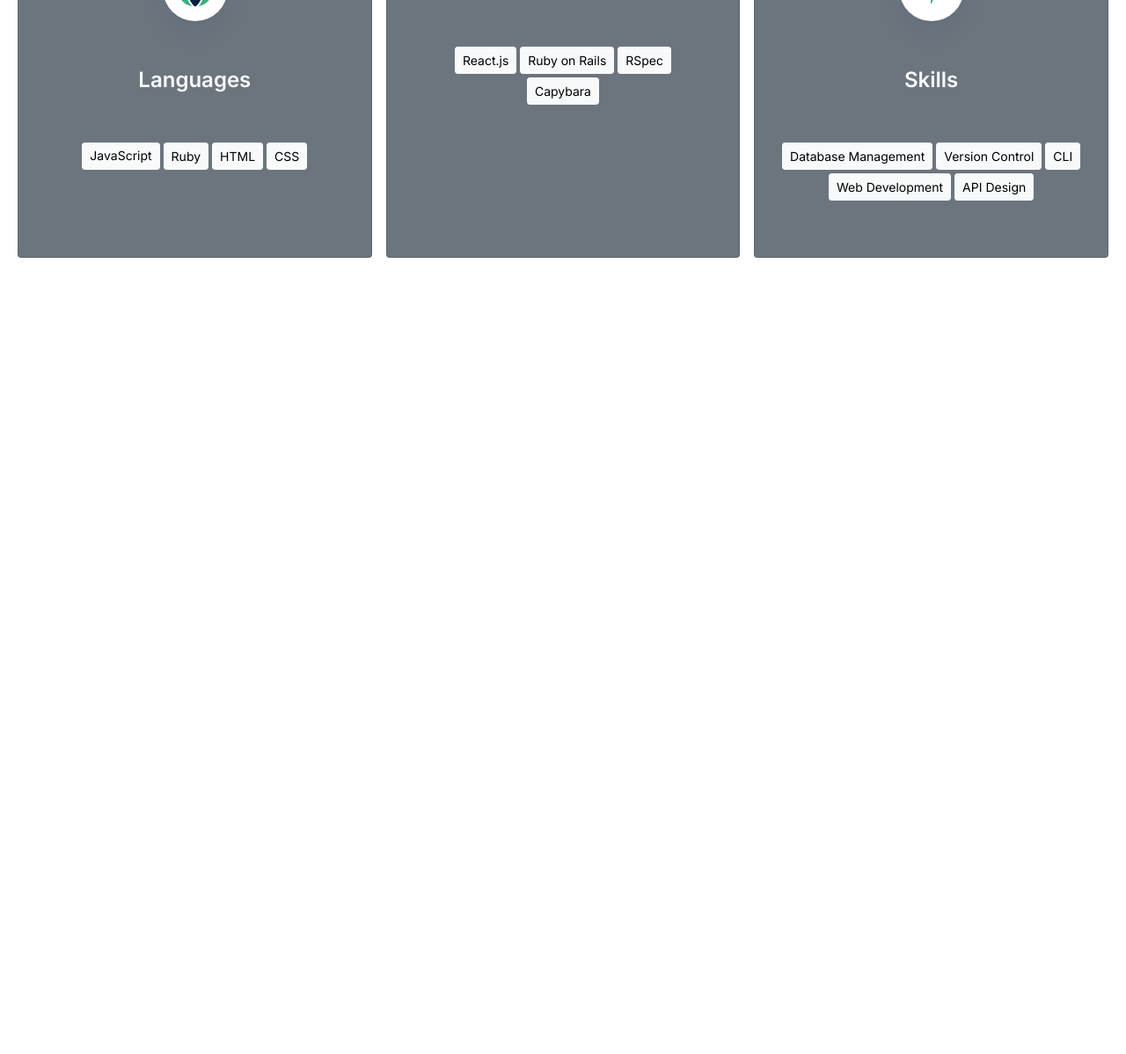
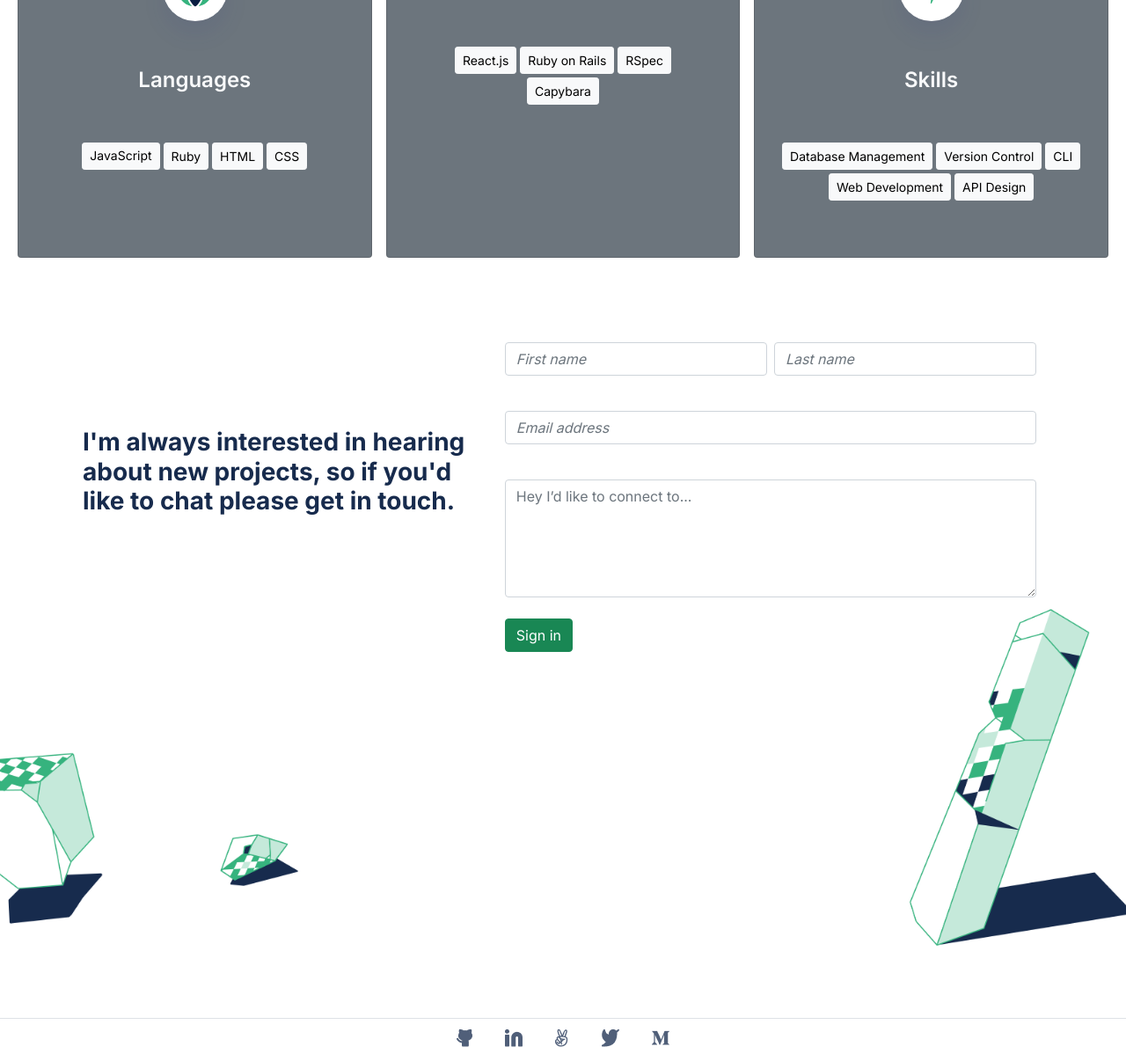
Before and after one commit to cuauh-cabrera/bootstrap-portfolio, a plain HTML site: page index.html in a window 1280 px wide. Shown: the part 2852-4050 px from the top of the page at 88% size. Before the commit the page ends 3145 px from the top, so only its background shows below. Drawn offline with nearby package versions, Linux system fonts and the light colour scheme.

Commit message:
Add contact form and footer

```diff
--- a/index.html
+++ b/index.html
@@ -34,8 +34,8 @@
             <p class="h1 text-center text-wrap text-break mt-5">Hey there. I'm Cuau.</p>
             <h1 class="text-center text-wrap text-break">I'm a software developer.</h1>
         </div>
-        <div class="container-md w-50 mt-3">
-            <p class="headline-text h6 text-center text-wrap text-break w-auto"> I can help you build a product ,
+        <div class="container w-50 mt-3">
+            <p class="headline-text h6 text-center text-wrap text-break"> I can help you build a product ,
                 feature or
                 website Look through some of my
                 work
@@ -197,7 +197,8 @@
                     <img src="./assets/icon-languages.svg" class="card-img-top w-75 mt-3" alt="...">
                     <div class="card-body d-flex flex-column align-items-center">
                         <h3 class="card-title container-sm h4 text-nowrap text-center text-light">Languages</h3>
-                        <div class="btn-group-sm btn-group-md flex-wrap d-flex flex-row justify-content-center gap-1 w-100 mt-5 mb-5">
+                        <div
+                            class="btn-group-sm btn-group-md flex-wrap d-flex flex-row justify-content-center gap-1 w-100 mt-5 mb-5">
                             <button class="btn lh-1 fs-8 fw-light btn-light">JavaScript</button>
                             <button class="btn btn-light">Ruby</button>
                             <button class="btn btn-light">HTML</button>
@@ -227,7 +228,8 @@
                     <img src="./assets/icon-skills.svg" class="card-img-top w-75 mt-3" alt="...">
                     <div class="card-body d-flex flex-column align-items-center">
                         <h3 class="card-title text-wrap h4 text-center text-light w-75">Skills</h3>
-                        <div class="btn-group-sm d-flex flex-row flex-wrap justify-content-center gap-1 w-100 mt-5 mb-5">
+                        <div
+                            class="btn-group-sm d-flex flex-row flex-wrap justify-content-center gap-1 w-100 mt-5 mb-5">
                             <button class="btn btn-light">Database Management</button>
                             <button class="btn btn-light">Version Control</button>
                             <button class="btn btn-light">CLI</button>
@@ -239,21 +241,60 @@
             </div>
         </div>
     </section>
+    <!--Contact section-->
+    <section class="contact container-fluid ">
+        <div class="container d-flex flex-md-row flex-column flex-lg-nowrap align-items-center mt-5 w-100">
+            <div class="container-lg w-75 ">
+                <h3 class="contact__text text-center text-md-start">I'm always interested in hearing about new projects,
+                    so if you'd like to chat
+                    please get in touch.</h3>
+            </div>
+            <div class="container-lg w-100 mt-3">
+                <form class="contact__form row g-2 w-100">
+                    <div class="col-md-6">
+                        <label for="fname" class="form-label invisible">First Name</label>
+                        <input type="text" class="form-control" id="fname" maxlength="30" placeholder="First name"
+                            required>
+                    </div>
+                    <div class="col-md-6">
+                        <label for="lname" class="form-label invisible">Last Name</label>
+                        <input type="text" class="form-control" id="lname" maxlength="30" placeholder="Last name"
+                            required>
+                    </div>
+                    <div class="col-12">
+                        <label for="email" class="form-label invisible">Email</label>
+                        <input type="email" class="form-control" id="email" placeholder="Email address" required>
+                    </div>
+                    <div class="col-12">
+                        <label for="message" class="form-label invisible">Message</label>
+                        <textarea name="" id="message" cols="30" rows="5" class="form-control"
+                            placeholder="Hey I’d like to connect to..." maxlength="300" required></textarea>
+                    </div>
+                    <div class="col-12">
+                        <button type="submit" class="btn btn-success mt-3">Sign in</button>
+                    </div>
+                </form>
+            </div>
+        </div>
 
-
-
-
-
-
-
-
-
-
-
-
-
-
-
+    </section>
+    <!--Footer-->
+    <footer class="container-fluid border-top mt-3">
+        <div class="container d-flex flex-row justify-content-around">
+            <ul class="social-icons list-group d-flex flex-row justify-content-around w-25">
+                <li class="list-group-item border-0"><a href="https://github.com/cuauh-cabrera"><img
+                            src="./assets/github.png" alt="" class=""></a></li>
+                <li class="list-group-item border-0"><a href="https://linkedin.com/in/cuaucabrera"><img
+                            src="./assets/Linkedin icon.png" alt="" class=""></a></li>
+                <li class="list-group-item border-0"><a href="https://www.angellist.com"><img
+                            src="./assets/angellist.png" alt="" class=""></a></li>
+                <li class="list-group-item border-0"><a href="https://twitter.com/cuau_cabrera"><img
+                            src="./assets/twitter.png" alt="" class=""></a></li>
+                <li class="list-group-item border-0"><a href="https://medium.com"><img src="./assets/medium.png" alt=""
+                            class=""></a></li>
+            </ul>
+        </div>
+    </footer>
     <script src="https://cdn.jsdelivr.net/npm/bootstrap@5.0.2/dist/js/bootstrap.bundle.min.js"
         integrity="sha384-MrcW6ZMFYlzcLA8Nl+NtUVF0sA7MsXsP1UyJoMp4YLEuNSfAP+JcXn/tWtIaxVXM"
         crossorigin="anonymous"></script>
--- a/styles.css
+++ b/styles.css
@@ -27,15 +27,15 @@ ol a {
 }
 
 /* Navbar */
-.headline-container nav  {
-    background-color:rgba(255, 255, 255, 1);
+.headline-container nav {
+    background-color: rgba(255, 255, 255, 1);
 }
 
 
 /* Headline */
 .headline-container {
     height: 95vh;
-    background-color: rgb(255,255,255,1);
+    background-color: rgb(255, 255, 255, 1);
     background-image: url(./assets/Header-llustration-desktop.png);
     background-repeat: no-repeat;
     background-position: center;
@@ -85,7 +85,7 @@ ol a {
 }
 
 .about__headline-container {
-    background-color: rgb(255,255,255,1);
+    background-color: rgb(255, 255, 255, 1);
     background-image: url(./assets/about_bkg_desktop.png);
     background-repeat: no-repeat;
     background-position: bottom;
@@ -104,3 +104,25 @@ ol a {
     font-style: normal;
     font-weight: 400;
 }
+
+/* Contact section */
+.contact {
+    height: 100vh;
+    background-image: url(./assets/contact_bkg_3_desktop_grouped.png);
+    background-repeat: no-repeat;
+    background-size: 109vw;
+    background-position: bottom 60px left -105px;
+    background-attachment: scroll;
+}
+
+.contact__text {
+    color: rgba(23, 43, 77, 1);
+    font-style: normal;
+    font-weight: 700;
+}
+
+.contact__form input {
+    color: rgba(107, 119, 140, 1);
+    font-style: italic;
+    font-weight: 400;
+}
```
